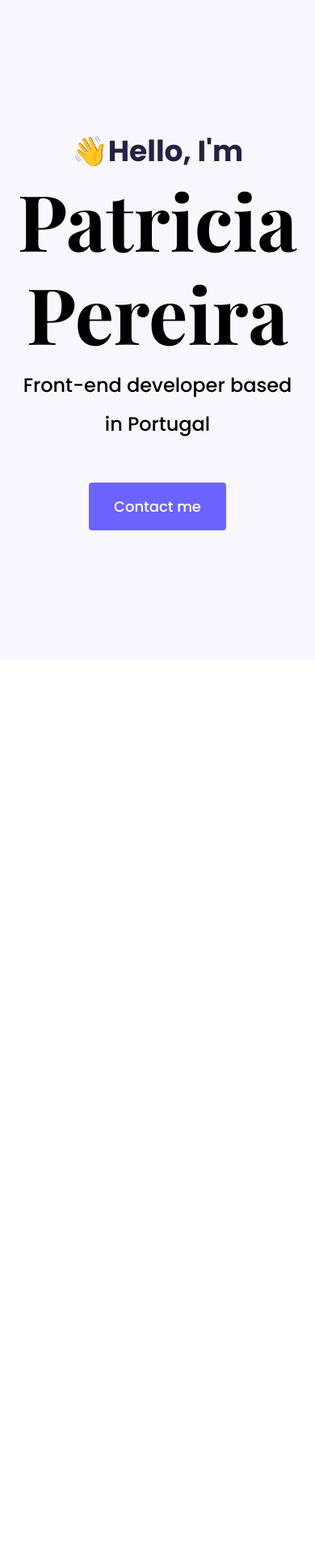
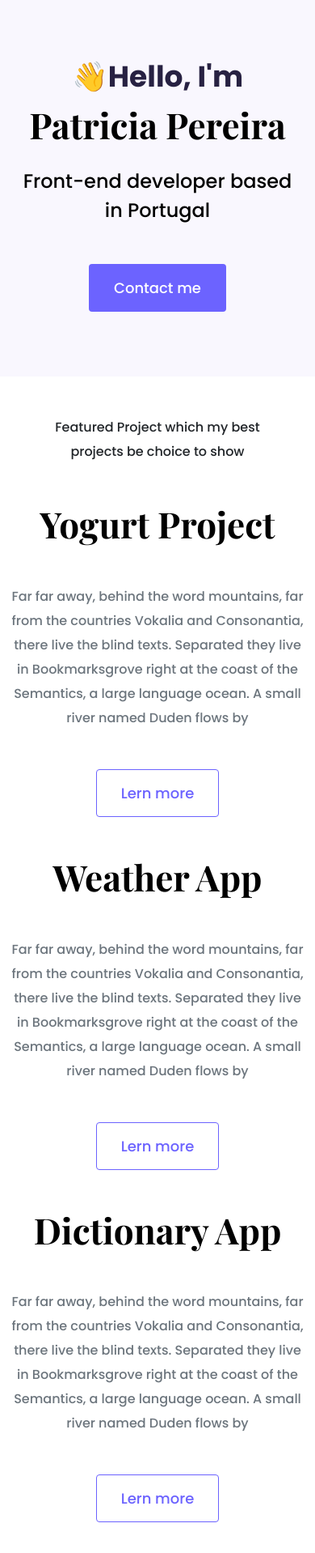
Before and after one commit to AnyaRatusnyak/responsive-portfolio-project, a plain HTML site: page index.html in a window 390 px wide. Shown: the whole page at 81% size. Before the commit the page ends 844 px from the top, so only its background shows below. Drawn offline with nearby package versions, Linux system fonts and the light colour scheme.

Commit message:
integrated homepage content design

```diff
--- a/index.html
+++ b/index.html
@@ -31,5 +31,61 @@
         <a href="#" class="btn btn-branding">Contact me</a>
       </div>
     </div>
+    <div class="container">
+      <p class="text-center m-5">
+        Featured Project which my best projects be choice to show
+      </p>
+      <div class="row mb-5">
+        <div class="col d-none d-lg-block">
+          <img src="img/yogurt.png" class="img-fluid" alt="" />
+        </div>
+        <div class="col">
+          <div class="project-description">
+            <h2 class="mb-5">Yogurt Project</h2>
+            <p class="mb-5 text-muted">
+              Far far away, behind the word mountains, far from the countries
+              Vokalia and Consonantia, there live the blind texts. Separated
+              they live in Bookmarksgrove right at the coast of the Semantics, a
+              large language ocean. A small river named Duden flows by
+            </p>
+            <a href="#" class="btn btn-branding-outline">Lern more</a>
+          </div>
+        </div>
+      </div>
+      <div class="row mb-5">
+        <div class="col">
+          <div class="project-description">
+            <h2 class="mb-5">Weather App</h2>
+            <p class="mb-5 text-muted">
+              Far far away, behind the word mountains, far from the countries
+              Vokalia and Consonantia, there live the blind texts. Separated
+              they live in Bookmarksgrove right at the coast of the Semantics, a
+              large language ocean. A small river named Duden flows by
+            </p>
+            <a href="#" class="btn btn-branding-outline">Lern more</a>
+          </div>
+        </div>
+        <div class="col d-none d-lg-block">
+          <img src="img/weather.png" class="img-fluid" alt="" />
+        </div>
+      </div>
+      <div class="row mb-5">
+        <div class="col d-none d-lg-block">
+          <img src="img/dictionary.png" class="img-fluid" alt="" />
+        </div>
+        <div class="col">
+          <div class="project-description">
+            <h2 class="mb-5">Dictionary App</h2>
+            <p class="mb-5 text-muted">
+              Far far away, behind the word mountains, far from the countries
+              Vokalia and Consonantia, there live the blind texts. Separated
+              they live in Bookmarksgrove right at the coast of the Semantics, a
+              large language ocean. A small river named Duden flows by
+            </p>
+            <a href="#" class="btn btn-branding-outline">Lern more</a>
+          </div>
+        </div>
+      </div>
+    </div>
   </body>
 </html>
--- a/src/style.css
+++ b/src/style.css
@@ -1,5 +1,5 @@
 :root {
-  --brading-color: #6c63ff;
+  --branding-color: #6c63ff;
   --secondary-color: #f9f7fe;
   --heading-font-family: "Playfair Display", serif;
   --default-font-family: "Poppins", sans-serif;
@@ -20,9 +20,15 @@ h6 {
 }
 h1 {
   font-size: 96px;
+  line-height: 1.5;
+}
+h2 {
+  font-size: 64px;
 }
 p {
   font-weight: normal;
+  font-size: 16px;
+  line-height: 30px;
 }
 
 .hero {
@@ -40,13 +46,40 @@ p {
   font-family: var(--default-font-family);
   font-weight: normal;
   font-size: 24px;
-  line-height: 2;
+  line-height: 1.5;
 }
 .btn-branding {
-  background: var(--brading-color);
+  background: var(--branding-color);
   border-radius: 4px;
   color: white;
   font-size: 18px;
   line-height: 27px;
   padding: 15px 30px;
 }
+.btn-branding-outline {
+  border-radius: 4px;
+  color: var(--branding-color);
+  border: 1px solid var(--branding-color);
+  font-size: 18px;
+  line-height: 27px;
+  padding: 15px 30px;
+}
+.project-description {
+  padding: 120px 60px;
+}
+@media (max-width: 900px) {
+  h1 {
+    font-size: 44px;
+    line-height: 2;
+  }
+  h2 {
+    font-size: 44px;
+  }
+  .hero {
+    padding: 80px 20px;
+  }
+  .project-description {
+    padding: 0;
+    text-align: center;
+  }
+}
```
Also changed, not shown: img/dictionary.png (added), img/weather.png (added), img/yogurt.png (added).
